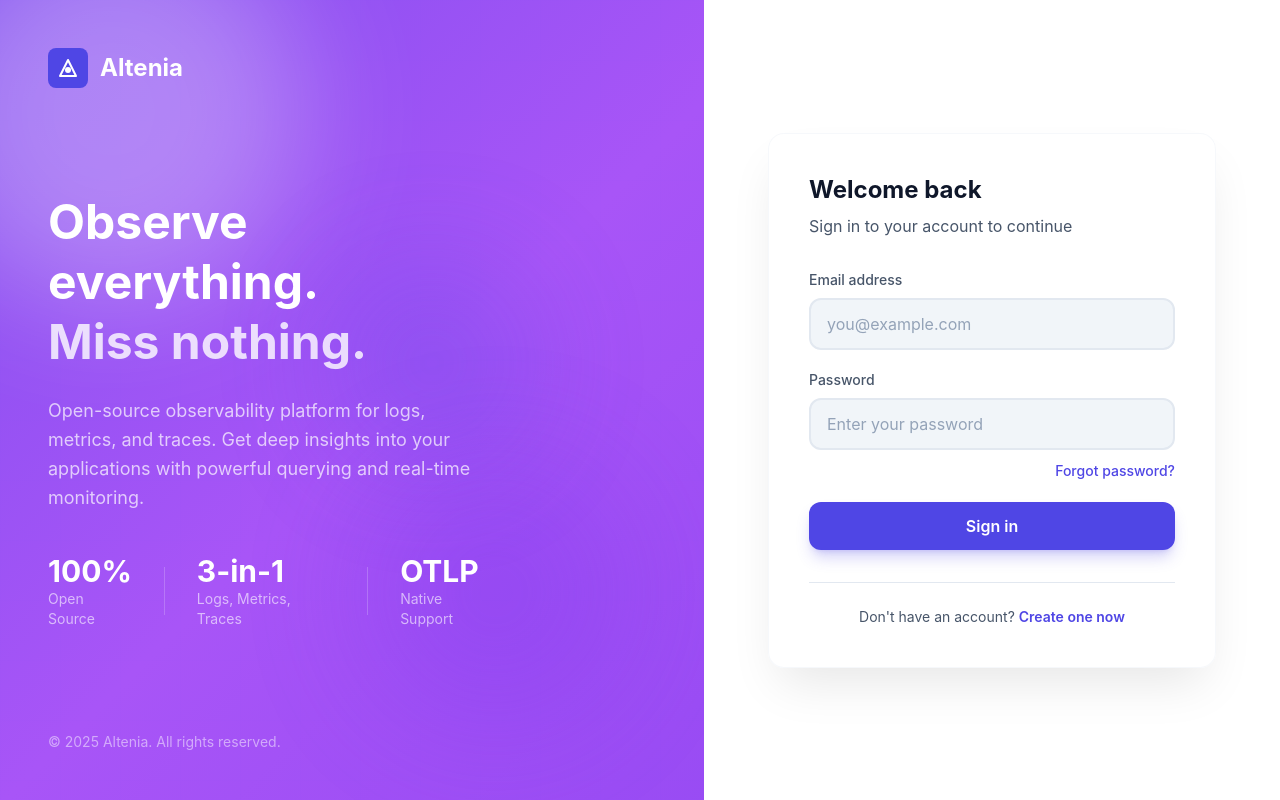
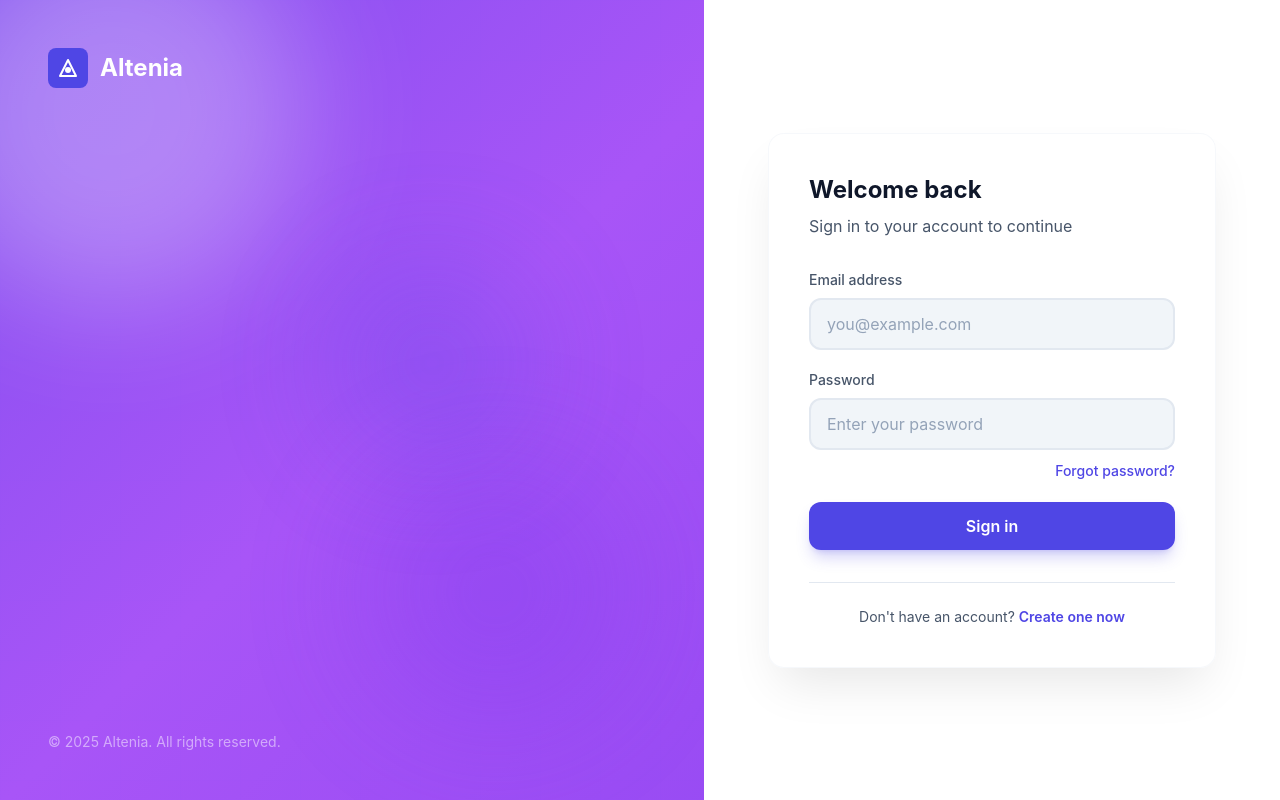
Before and after one commit to SobshDev/altenia, a React (Vite) app in the folder frontend/: page /login in a window 1280 px wide. Built offline with nearby package versions, Linux system fonts and the light colour scheme.

Commit message:
refactor(auth): simplify auth layout transition logic

```diff
--- a/frontend/src/features/auth/components/AuthLayout.tsx
+++ b/frontend/src/features/auth/components/AuthLayout.tsx
@@ -1,5 +1,4 @@
-import { useEffect, useState } from 'react';
-import { Link, useLocation } from 'react-router';
+import { useLocation } from 'react-router';
 
 function Logo({ className = '' }: { className?: string }) {
   return (
@@ -44,17 +43,6 @@ interface AuthLayoutProps {
 
 export function AuthLayout({ children, title, subtitle, alternateAction, heroContent }: AuthLayoutProps) {
   const location = useLocation();
-  const [isVisible, setIsVisible] = useState(false);
-
-  useEffect(() => {
-    setIsVisible(false);
-    const timer = requestAnimationFrame(() => {
-      requestAnimationFrame(() => {
-        setIsVisible(true);
-      });
-    });
-    return () => cancelAnimationFrame(timer);
-  }, [location.pathname]);
 
   return (
     <div className="min-h-screen flex">
@@ -78,11 +66,8 @@ export function AuthLayout({ children, title, subtitle, alternateAction, heroCon
             <span className="text-2xl font-bold">Altenia</span>
           </div>
 
-          <div
-            className={`transition-opacity duration-500 ease-out ${
-              isVisible ? 'opacity-100' : 'opacity-0'
-            }`}
-          >
+          {/* Animated hero content - key forces re-mount on route change */}
+          <div key={location.pathname}>
             {heroContent}
           </div>
 
@@ -100,47 +85,65 @@ export function AuthLayout({ children, title, subtitle, alternateAction, heroCon
           <div className="absolute bottom-0 left-0 w-48 h-48 bg-accent/10 rounded-full blur-3xl" />
         </div>
 
-        <div
-          className={`w-full max-w-md relative z-10 transition-all duration-500 ease-out ${
-            isVisible
-              ? 'opacity-100 translate-y-0'
-              : 'opacity-0 translate-y-6'
-          }`}
-        >
+        {/* Key forces re-mount and animation replay on route change */}
+        <div key={location.pathname} className="w-full max-w-md relative z-10">
           {/* Mobile logo */}
           <div className="lg:hidden flex items-center justify-center gap-3 mb-8">
             <Logo className="w-10 h-10" />
             <span className="text-2xl font-bold text-foreground">Altenia</span>
           </div>
 
-          {/* Form card */}
-          <div className="glass-card rounded-2xl p-8 sm:p-10 glow">
+          {/* Form card with scale animation */}
+          <div
+            className="glass-card rounded-2xl p-8 sm:p-10 glow animate-fade-in-scale"
+            style={{ '--stagger': '0ms' } as React.CSSProperties}
+          >
+            {/* Header with staggered reveal */}
             <div className="mb-8">
-              <h2 className="text-2xl font-bold text-foreground">
+              <h2
+                className="text-2xl font-bold text-foreground animate-fade-in-up"
+                style={{ '--stagger': '100ms' } as React.CSSProperties}
+              >
                 {title}
               </h2>
-              <p className="mt-2 text-foreground-muted">
+              <p
+                className="mt-2 text-foreground-muted animate-fade-in-up"
+                style={{ '--stagger': '200ms' } as React.CSSProperties}
+              >
                 {subtitle}
               </p>
             </div>
 
-            {children}
+            {/* Form with animation */}
+            <div
+              className="animate-fade-in-up"
+              style={{ '--stagger': '300ms' } as React.CSSProperties}
+            >
+              {children}
+            </div>
 
-            <div className="mt-8 pt-6 border-t border-border">
+            {/* Footer link */}
+            <div
+              className="mt-8 pt-6 border-t border-border animate-fade-in-up"
+              style={{ '--stagger': '500ms' } as React.CSSProperties}
+            >
               <p className="text-center text-sm text-foreground-muted">
                 {alternateAction.text}{' '}
-                <Link
-                  to={alternateAction.href}
+                <a
+                  href={alternateAction.href}
                   className="font-semibold text-primary hover:text-primary-hover transition-colors"
                 >
                   {alternateAction.linkText}
-                </Link>
+                </a>
               </p>
             </div>
           </div>
 
           {/* Footer for mobile */}
-          <p className="lg:hidden mt-8 text-center text-xs text-foreground-subtle">
+          <p
+            className="lg:hidden mt-8 text-center text-xs text-foreground-subtle animate-fade-in-up"
+            style={{ '--stagger': '600ms' } as React.CSSProperties}
+          >
             &copy; {new Date().getFullYear()} Altenia. All rights reserved.
           </p>
         </div>
--- a/frontend/src/features/auth/pages/LoginPage.tsx
+++ b/frontend/src/features/auth/pages/LoginPage.tsx
@@ -7,28 +7,52 @@ import { AuthLayout } from '../components/AuthLayout';
 function LoginHeroContent() {
   return (
     <div className="max-w-md">
-      <h1 className="text-4xl xl:text-5xl font-bold leading-tight mb-6">
-        Observe everything.
-        <br />
-        <span className="text-white/80">Miss nothing.</span>
+      <h1 className="text-4xl xl:text-5xl font-bold leading-tight mb-6 overflow-hidden">
+        <span
+          className="block animate-text-reveal"
+          style={{ '--stagger': '0ms' } as React.CSSProperties}
+        >
+          Observe everything.
+        </span>
+        <span
+          className="block text-white/80 animate-text-reveal"
+          style={{ '--stagger': '150ms' } as React.CSSProperties}
+        >
+          Miss nothing.
+        </span>
       </h1>
-      <p className="text-lg text-white/70 leading-relaxed">
+      <p
+        className="text-lg text-white/70 leading-relaxed animate-fade-in-up"
+        style={{ '--stagger': '350ms' } as React.CSSProperties}
+      >
         Open-source observability platform for logs, metrics, and traces.
         Get deep insights into your applications with powerful querying and real-time monitoring.
       </p>
 
-      <div className="mt-10 flex items-center gap-8">
-        <div>
+      <div
+        className="mt-10 flex items-center gap-8 animate-fade-in-up"
+        style={{ '--stagger': '500ms' } as React.CSSProperties}
+      >
+        <div
+          className="animate-slide-in-right"
+          style={{ '--stagger': '600ms' } as React.CSSProperties}
+        >
           <div className="text-3xl font-bold">100%</div>
           <div className="text-sm text-white/60">Open Source</div>
         </div>
         <div className="w-px h-12 bg-white/20" />
-        <div>
+        <div
+          className="animate-slide-in-right"
+          style={{ '--stagger': '700ms' } as React.CSSProperties}
+        >
           <div className="text-3xl font-bold">3-in-1</div>
           <div className="text-sm text-white/60">Logs, Metrics, Traces</div>
         </div>
         <div className="w-px h-12 bg-white/20" />
-        <div>
+        <div
+          className="animate-slide-in-right"
+          style={{ '--stagger': '800ms' } as React.CSSProperties}
+        >
           <div className="text-3xl font-bold">OTLP</div>
           <div className="text-sm text-white/60">Native Support</div>
         </div>
--- a/frontend/src/features/auth/pages/RegisterPage.tsx
+++ b/frontend/src/features/auth/pages/RegisterPage.tsx
@@ -11,18 +11,33 @@ import { AuthLayout } from '../components/AuthLayout';
 function RegisterHeroContent() {
   return (
     <div className="max-w-md">
-      <h1 className="text-4xl xl:text-5xl font-bold leading-tight mb-6">
-        Start your
-        <br />
-        <span className="text-white/80">observability journey.</span>
+      <h1 className="text-4xl xl:text-5xl font-bold leading-tight mb-6 overflow-hidden">
+        <span
+          className="block animate-text-reveal"
+          style={{ '--stagger': '0ms' } as React.CSSProperties}
+        >
+          Start your
+        </span>
+        <span
+          className="block text-white/80 animate-text-reveal"
+          style={{ '--stagger': '150ms' } as React.CSSProperties}
+        >
+          observability journey.
+        </span>
       </h1>
-      <p className="text-lg text-white/70 leading-relaxed">
+      <p
+        className="text-lg text-white/70 leading-relaxed animate-fade-in-up"
+        style={{ '--stagger': '350ms' } as React.CSSProperties}
+      >
         Create your free account and get instant access to powerful observability tools.
         No credit card required.
       </p>
 
       <div className="mt-10 space-y-4">
-        <div className="flex items-center gap-3">
+        <div
+          className="flex items-center gap-3 animate-slide-in-right"
+          style={{ '--stagger': '500ms' } as React.CSSProperties}
+        >
           <div className="w-8 h-8 rounded-full bg-white/20 flex items-center justify-center">
             <svg className="w-4 h-4" fill="currentColor" viewBox="0 0 20 20">
               <path fillRule="evenodd" d="M16.707 5.293a1 1 0 010 1.414l-8 8a1 1 0 01-1.414 0l-4-4a1 1 0 011.414-1.414L8 12.586l7.293-7.293a1 1 0 011.414 0z" clipRule="evenodd" />
@@ -30,7 +45,10 @@ function RegisterHeroContent() {
           </div>
           <span className="text-white/80">Unlimited log ingestion</span>
         </div>
-        <div className="flex items-center gap-3">
+        <div
+          className="flex items-center gap-3 animate-slide-in-right"
+          style={{ '--stagger': '600ms' } as React.CSSProperties}
+        >
           <div className="w-8 h-8 rounded-full bg-white/20 flex items-center justify-center">
             <svg className="w-4 h-4" fill="currentColor" viewBox="0 0 20 20">
               <path fillRule="evenodd" d="M16.707 5.293a1 1 0 010 1.414l-8 8a1 1 0 01-1.414 0l-4-4a1 1 0 011.414-1.414L8 12.586l7.293-7.293a1 1 0 011.414 0z" clipRule="evenodd" />
@@ -38,7 +56,10 @@ function RegisterHeroContent() {
           </div>
           <span className="text-white/80">Real-time metrics & traces</span>
         </div>
-        <div className="flex items-center gap-3">
+        <div
+          className="flex items-center gap-3 animate-slide-in-right"
+          style={{ '--stagger': '700ms' } as React.CSSProperties}
+        >
           <div className="w-8 h-8 rounded-full bg-white/20 flex items-center justify-center">
             <svg className="w-4 h-4" fill="currentColor" viewBox="0 0 20 20">
               <path fillRule="evenodd" d="M16.707 5.293a1 1 0 010 1.414l-8 8a1 1 0 01-1.414 0l-4-4a1 1 0 011.414-1.414L8 12.586l7.293-7.293a1 1 0 011.414 0z" clipRule="evenodd" />
```
